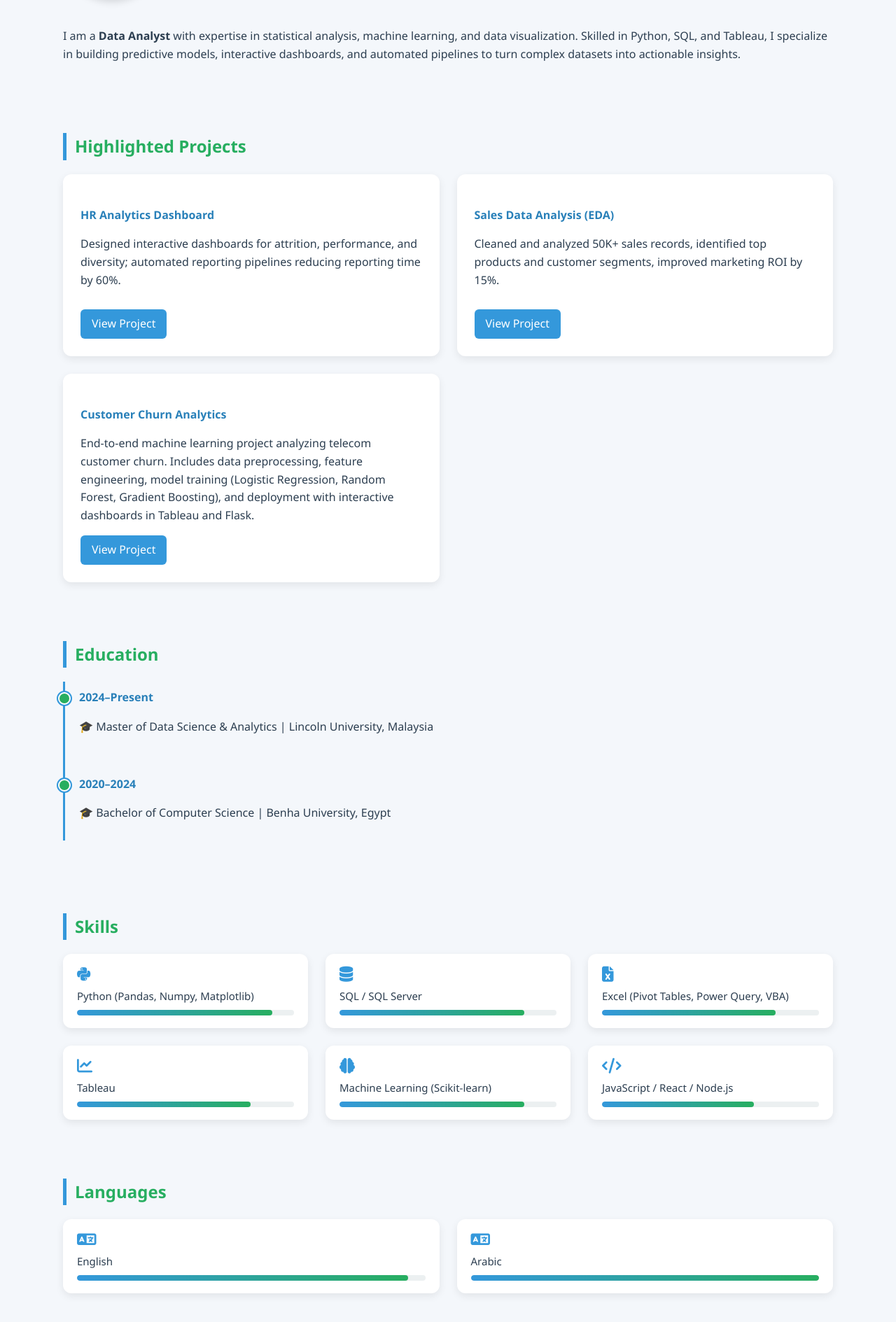
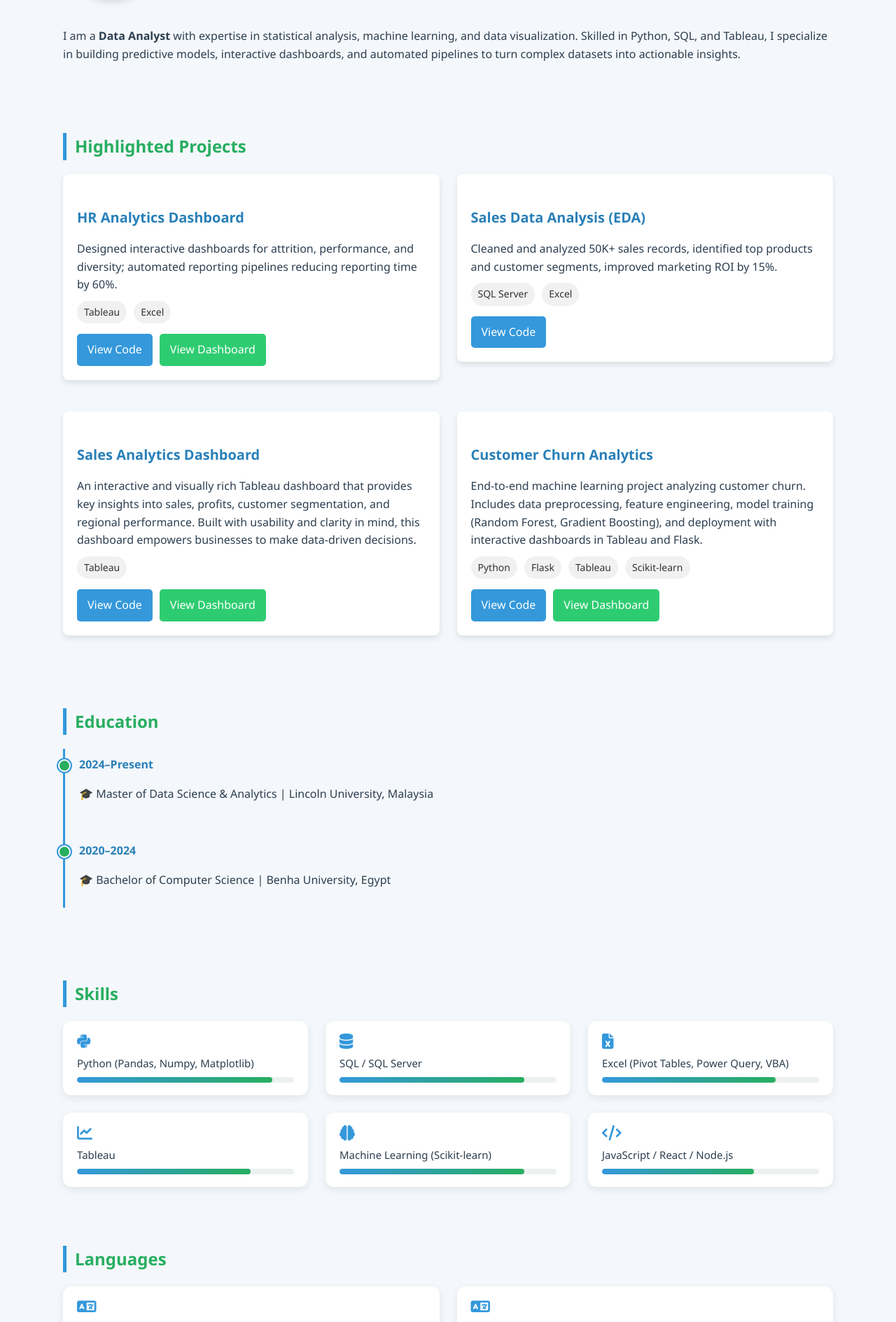
Before and after one commit to OverStarData/customer-churn-analytics, a Flask app: page /about in a window 1280 px wide. Shown: the part 726-2615 px from the top of the page at 70% size. Run offline with Flask 3, Linux system fonts and the light colour scheme; parts of the project's set-up code (start-up, migrations or seed data) failed here and were passed over.

Commit message:
update ui

```diff
--- a/static/about.css
+++ b/static/about.css
@@ -233,6 +233,63 @@
 .btn:hover {
   background: #2980b9;
 }
+/* Project Card Styles */
+.card {
+  background: #fff;
+  border-radius: 8px;
+  padding: 20px;
+  box-shadow: 0 4px 8px rgba(0, 0, 0, 0.1);
+  margin-bottom: 20px;
+}
+
+.card h4 {
+  font-size: 1.25rem;
+  margin-bottom: 10px;
+}
+
+.card p {
+  font-size: 1rem;
+  margin-bottom: 10px;
+}
+
+.tech-stack {
+  display: flex;
+  flex-wrap: wrap;
+  gap: 10px;
+  margin-bottom: 15px;
+}
+
+.tech-stack span {
+  background: #f1f1f1;
+  padding: 5px 10px;
+  border-radius: 20px;
+  font-size: 0.875rem;
+  color: #333;
+}
+
+.project-links {
+  display: flex;
+  gap: 10px;
+}
+
+.project-links .btn {
+  background: #3498db;
+  color: #fff;
+  padding: 10px 15px;
+  border-radius: 5px;
+  text-decoration: none;
+  font-size: 1rem;
+  text-align: center;
+}
+
+.project-links .btn-dashboard {
+  background: #2ecc71;
+}
+
+.project-links .btn:hover,
+.project-links .btn-dashboard:hover {
+  opacity: 0.9;
+}
 
 /* ---------- EDUCATION (Timeline style) ---------- */
 .timeline {
--- a/templates/about.html
+++ b/templates/about.html
@@ -78,55 +78,76 @@
     <h3>Highlighted Projects</h3>
   </div>
   <div class="project-cards">
+    <!-- HR Analytics Dashboard -->
     <div class="card">
       <div>
         <h4>HR Analytics Dashboard</h4>
         <p>
-              Designed interactive dashboards for attrition, performance, and
-              diversity; automated reporting pipelines reducing reporting time
-              by 60%.
+          Designed interactive dashboards for attrition, performance, and diversity; automated reporting pipelines reducing reporting time by 60%.
         </p>
+        <div class="tech-stack">
+          <span>Tableau</span>
+          <span>Excel</span>
         </div>
-            <a
-              href="https://github.com/OverStarData/HR-Analytics-Dashboard"
-              target="_blank"
-              class="btn"
-              >View Project</a
-            >
       </div>
+      <div class="project-links">
+        <a href="https://github.com/OverStarData/HR-Analytics-Dashboard" target="_blank" class="btn">View Code</a>
+        <a href="https://public.tableau.com/app/profile/mahmoud.mohamed2232/viz/FinalHRProject_17500909538910/HRDetails" target="_blank" class="btn btn-dashboard">View Dashboard</a>
+      </div>
+    </div>
+
+    <!-- Sales Data Analysis (EDA) -->
     <div class="card">
       <div>
         <h4>Sales Data Analysis (EDA)</h4>
         <p>
-              Cleaned and analyzed 50K+ sales records, identified top products
-              and customer segments, improved marketing ROI by 15%.
+          Cleaned and analyzed 50K+ sales records, identified top products and customer segments, improved marketing ROI by 15%.
         </p>
+        <div class="tech-stack">
+          <span>SQL Server</span>
+          <span>Excel</span>
         </div>
-            <a
-              href="https://github.com/OverStarData/exploratory-data-analytic-sql"
-              target="_blank"
-              class="btn"
-              >View Project</a
-            >
+      </div>
+      <div class="project-links">
+        <a href="https://github.com/OverStarData/exploratory-data-analytic-sql" target="_blank" class="btn">View Code</a>
+      </div>
     </div>
 
-          <!-- New Project: Customer Churn Analytics -->
+    <!-- Sales Analytics Dashboard -->
+    <div class="card">
+      <div>
+        <h4>Sales Analytics Dashboard</h4>
+        <p>
+          An interactive and visually rich Tableau dashboard that provides key insights into sales, profits, customer segmentation, and regional performance. Built with usability and clarity in mind, this dashboard empowers businesses to make data-driven decisions.
+        </p>
+        <div class="tech-stack">
+          <span>Tableau</span>
+        </div>
+      </div>
+      <div class="project-links">
+        <a href="https://github.com/OverStarData/Sales-Analytics-Dashboard-Tableau" target="_blank" class="btn">View Code</a>
+        <a href="https://public.tableau.com/app/profile/mahmoud.mohamed2232/viz/Sales-Analytics-Dashboard-Tableau/CustomersDashboard" target="_blank" class="btn btn-dashboard">View Dashboard</a>
+      </div>
+    </div>
+
+    <!-- Customer Churn Analytics -->
     <div class="card">
       <div>
         <h4>Customer Churn Analytics</h4>
         <p>
-              End-to-end machine learning project analyzing telecom customer
-              churn. Includes data preprocessing, feature engineering, model
-              training (Logistic Regression, Random Forest, Gradient Boosting),
-              and deployment with interactive dashboards in Tableau and Flask.
+          End-to-end machine learning project analyzing customer churn. Includes data preprocessing, feature engineering, model training (Random Forest, Gradient Boosting), and deployment with interactive dashboards in Tableau and Flask.
         </p>
+        <div class="tech-stack">
+          <span>Python</span>
+          <span>Flask</span>
+          <span>Tableau</span>
+          <span>Scikit-learn</span>
         </div>
-            <a
-              href="https://github.com/OverStarData/customer-churn-analytics"
-              target="_blank"
-              class="btn"
-              >View Project</a
-            >
+      </div>
+      <div class="project-links">
+        <a href="https://github.com/OverStarData/customer-churn-analytics" target="_blank" class="btn">View Code</a>
+        <a href="https://public.tableau.com/app/profile/mahmoud.mohamed2232/viz/Customer_Churn_17563566114270/ChurnDashboard" target="_blank" class="btn btn-dashboard">View Dashboard</a>
+      </div>
     </div>
   </div>
 </section>
```
Lines whose indentation alone changed are shown as unchanged.
